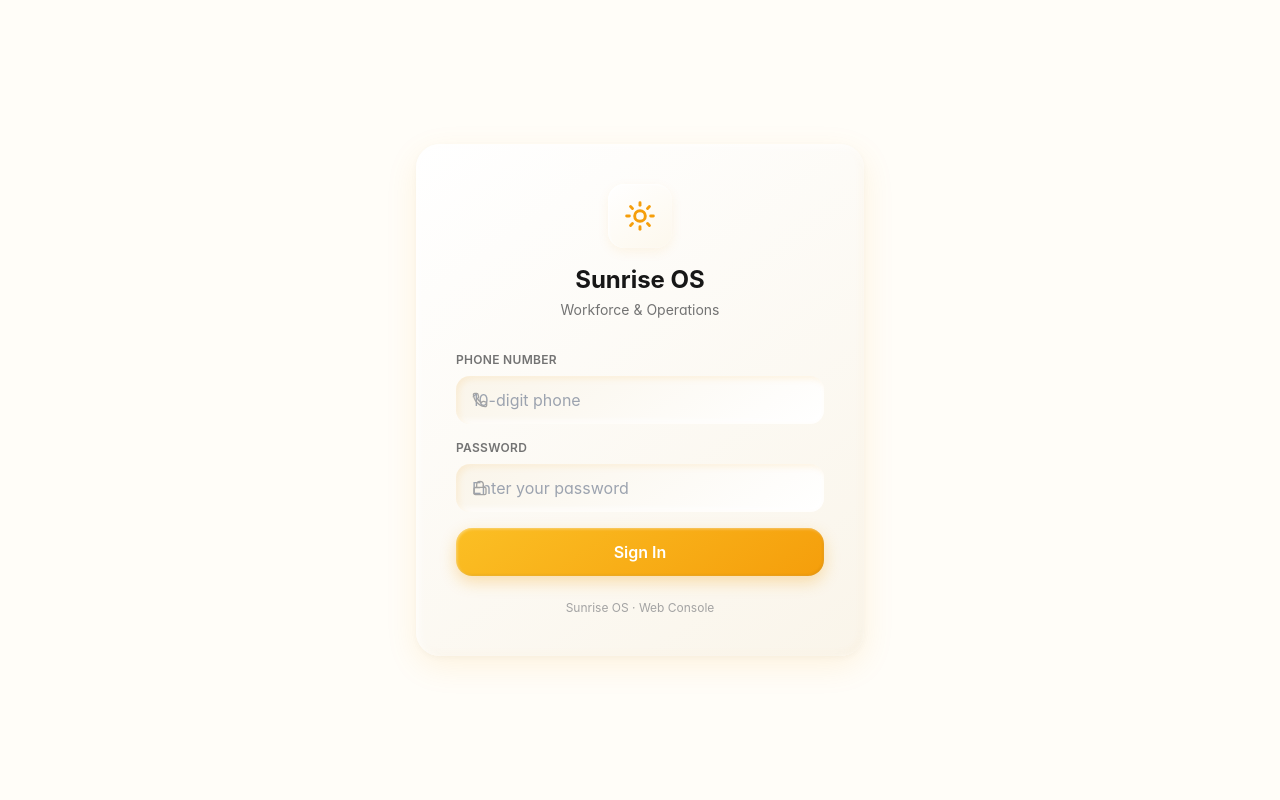
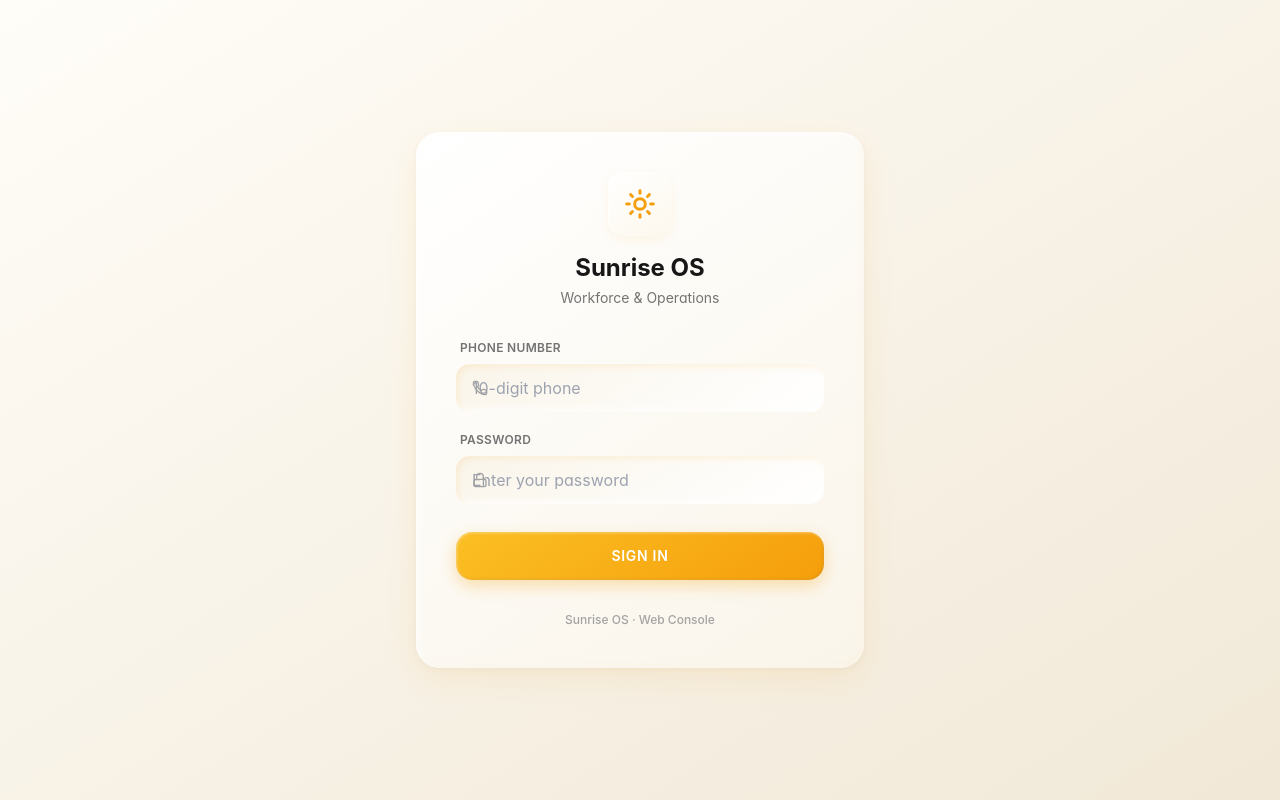
Before and after one commit to AhanaKulkarni/Sunrise-web, a Next.js app: page /login in a window 1280 px wide. Built offline with nearby package versions, Linux system fonts and the light colour scheme; no server answers.

Commit message:
Fix login screen UI and enhance claymorphism

```diff
--- a/app/login/page.tsx
+++ b/app/login/page.tsx
@@ -37,8 +37,8 @@ export default function LoginPage() {
   }
 
   return (
-    <div className="min-h-screen flex items-center justify-center p-6">
-      <div className="clay w-full max-w-md p-10">
+    <div className="min-h-screen flex items-center justify-center p-6 bg-gradient-to-br from-bgSecondary to-[#F1E8D7]">
+      <div className="clay w-full max-w-md p-10 shadow-clay">
         <div className="flex flex-col items-center mb-8">
           <div className="clay-sm w-16 h-16 flex items-center justify-center mb-4">
             <Sun className="w-8 h-8 text-primary" strokeWidth={2.2} />
@@ -47,9 +47,9 @@ export default function LoginPage() {
           <p className="text-sm text-textSecondary mt-1">Workforce &amp; Operations</p>
         </div>
 
-        <form onSubmit={onSubmit} className="space-y-4">
+        <form onSubmit={onSubmit} className="space-y-5">
           <div>
-            <label className="block text-xs font-semibold text-textSecondary mb-2 uppercase tracking-wide">
+            <label className="block text-xs font-semibold text-textSecondary mb-2 uppercase tracking-wide pl-1">
               Phone Number
             </label>
             <div className="relative">
@@ -61,13 +61,13 @@ export default function LoginPage() {
                 value={phone}
                 onChange={(e) => setPhone(e.target.value)}
                 placeholder="10-digit phone"
-                className="clay-input w-full pl-11 text-text"
+                className="clay-input w-full pl-11 text-text h-12"
               />
             </div>
           </div>
 
           <div>
-            <label className="block text-xs font-semibold text-textSecondary mb-2 uppercase tracking-wide">
+            <label className="block text-xs font-semibold text-textSecondary mb-2 uppercase tracking-wide pl-1">
               Password
             </label>
             <div className="relative">
@@ -79,27 +79,29 @@ export default function LoginPage() {
                 value={password}
                 onChange={(e) => setPassword(e.target.value)}
                 placeholder="Enter your password"
-                className="clay-input w-full pl-11 text-text"
+                className="clay-input w-full pl-11 text-text h-12"
               />
             </div>
           </div>
 
           {error && (
-            <div className="clay-sm p-3 text-sm text-danger bg-dangerSoft/40">
+            <div className="clay-inset p-3 text-sm text-danger bg-dangerSoft/50 border border-danger/10 rounded-xl text-center font-medium">
               {error}
             </div>
           )}
 
+          <div className="pt-2">
             <button
               type="submit"
               disabled={loading}
-            className="clay-btn w-full py-3 mt-2 disabled:opacity-60 disabled:cursor-not-allowed"
+              className="clay-btn w-full py-3.5 disabled:opacity-60 disabled:cursor-not-allowed text-sm uppercase tracking-wider"
             >
               {loading ? 'Signing in…' : 'Sign In'}
             </button>
+          </div>
         </form>
 
-        <p className="text-xs text-textMuted text-center mt-6">
+        <p className="text-xs text-textMuted text-center mt-8 font-medium">
           Sunrise OS &middot; Web Console
         </p>
       </div>
```
Also changed, not shown: 2 other files (tests, documents, lock files or other folders). Lines whose indentation alone changed are shown as unchanged.
